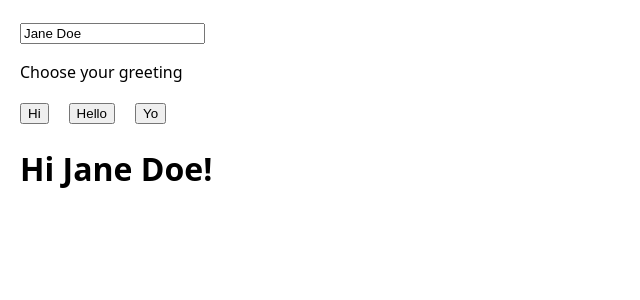
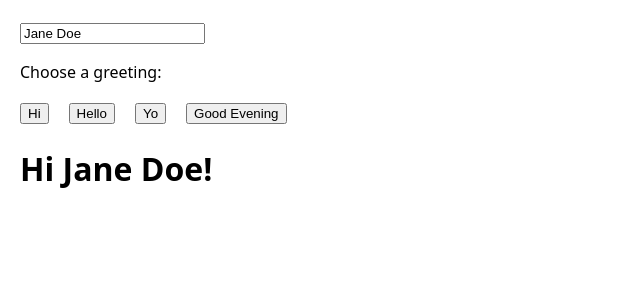
Before and after one commit to Pandangeloo/TEST-INSTALL-REACT, a React (Vite) app: page / in a window 1280 px wide. Shown: the top 300 px of the page, without its empty margins (0-640 px from the left). Built offline with nearby package versions, Linux system fonts and the light colour scheme.

Commit message:
excercise1

```diff
--- a/src/App.tsx
+++ b/src/App.tsx
@@ -7,10 +7,9 @@ export default function App() {
 
   return (
     <>
-      {/* A state controlled input*/}
+      {/* A state controlled input */}
       <input value={name} onChange={(event) => setName(event.target.value)} />
-
-      {/*Mounting the Greeter commponent*/}
+      {/* Mounting the Greeter component */}
       <Greeter {...{ greeting, setGreeting, name }} />
     </>
   );
--- a/src/Greeter.tsx
+++ b/src/Greeter.tsx
@@ -1,3 +1,5 @@
+const greetings = ["Hi", "Hello", "Yo", "Good Evening"];
+
 export default function Greeter({
   greeting,
   setGreeting,
@@ -9,11 +11,13 @@ export default function Greeter({
 }) {
   return (
     <>
-      <p>Choose your greeting</p>
+      <p>Choose a greeting:</p>
       <p>
-        <button onClick={() => setGreeting("Hi")}>Hi</button>
-        <button onClick={() => setGreeting("Hello")}>Hello</button>
-        <button onClick={() => setGreeting("Yo")}>Yo</button>
+        {greetings.map((greeting) => (
+          <button key={greeting} onClick={() => setGreeting(greeting)}>
+            {greeting}
+          </button>
+        ))}
       </p>
       <h1>
         {greeting} {name}!
```
